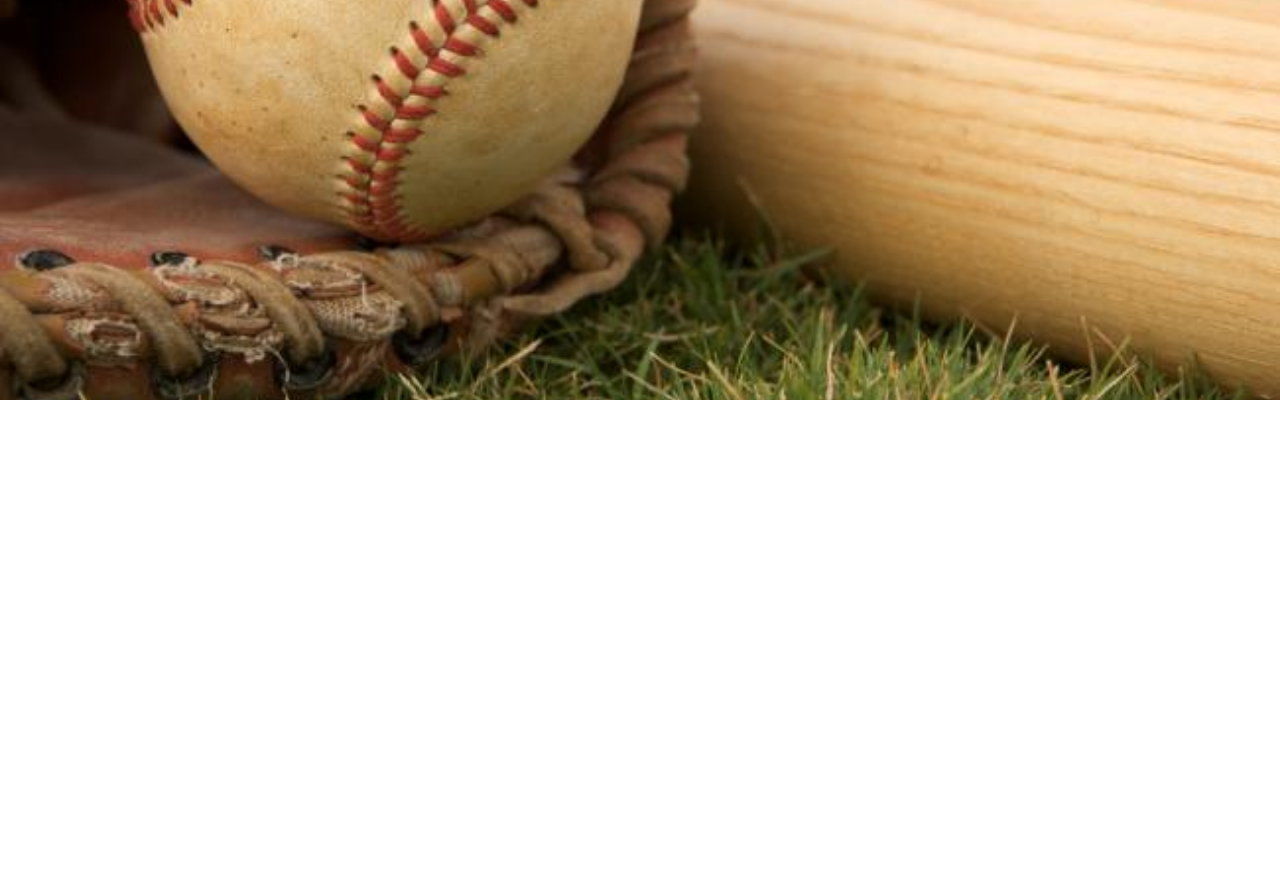
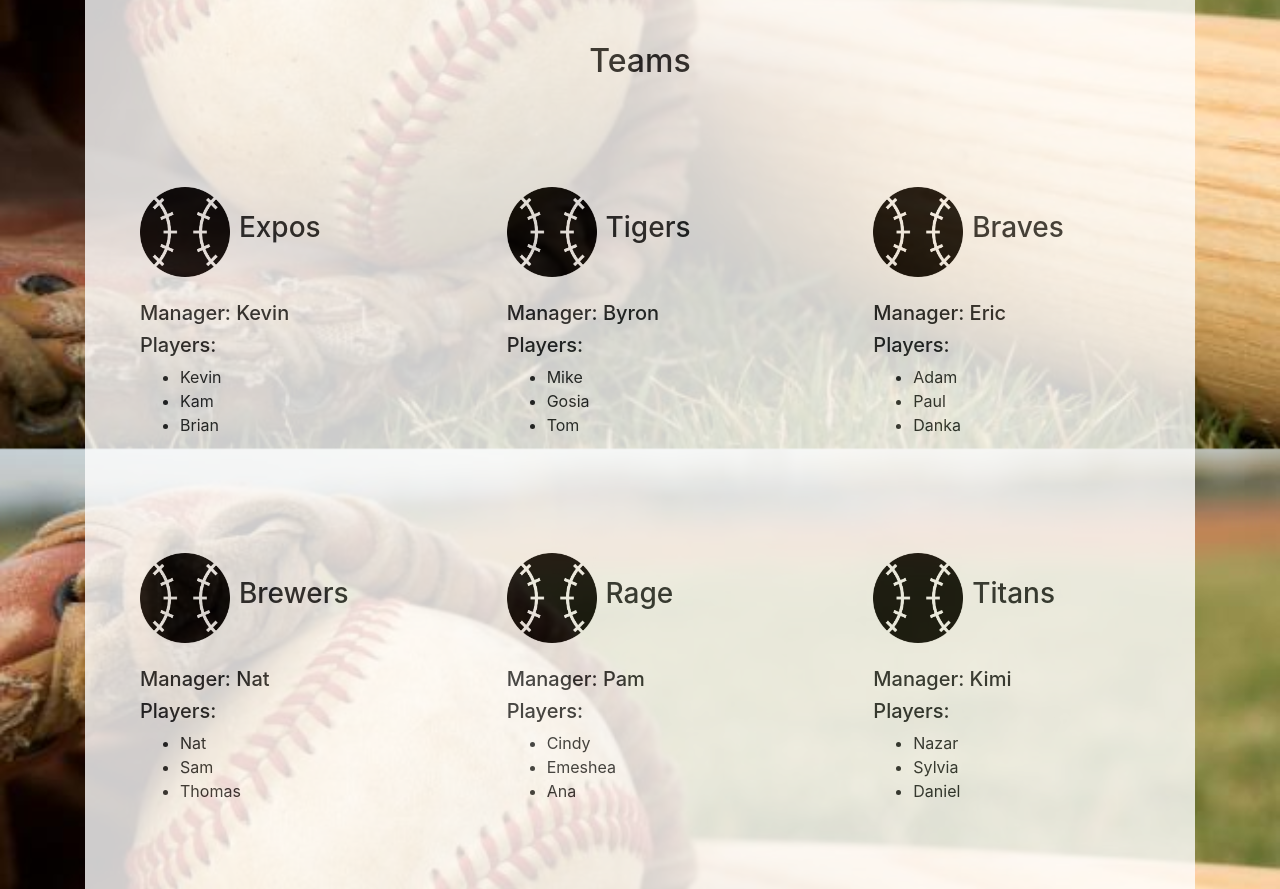
Before and after one commit to yetka/react-baseball-league, a React app: page /#/teams in a window 1280 px wide. Shown: the part 400-1289 px from the top of the page. Before the commit the page ends 800 px from the top, so only its background shows below. Built offline with nearby package versions, Linux system fonts and the light colour scheme.

Commit message:
add TeamsList and Team components

```diff
--- a/src/components/Team.jsx
+++ b/src/components/Team.jsx
@@ -1,10 +1,37 @@
 import React from 'react';
+import PropTypes from 'prop-types';
+import BaseballSymbol from '../assets/images/symbol.jpg';
 
-function Team(){
+function Team(props){
   return (
-    <div>
+    <div style={{padding: '50px'}} className="col-md-4">
+      <div className="row">
+        <div className="col-md-4">
+          <img style={{width: '90px'}} src={BaseballSymbol} alt="symbol"></img>
+        </div>
+        <div className="col-md-8">
+          <br></br>
+          <h3>{props.name}</h3>
+        </div>
+      </div>
+      <br></br>
+      <div>
+        <h5>Manager: {props.manager}</h5>
+        <h5>Players: </h5>
+        <ul>
+          {props.players.map((player, i) =>
+            <li>{player}</li>
+          )}
+        </ul>
+      </div>
     </div>
   );
 }
 
+Team.propTypes = {
+  name: PropTypes.string,
+  manager: PropTypes.string,
+  players: PropTypes.arrayOf(PropTypes.string)
+};
+
 export default Team;
--- a/src/components/TeamsList.jsx
+++ b/src/components/TeamsList.jsx
@@ -1,8 +1,55 @@
 import React from 'react';
+import Team from './Team';
+
+let masterTeamsList= [
+  {
+    name: 'Expos',
+    manager: 'Kevin',
+    players: ['Kevin', 'Kam', 'Brian']
+  },
+  {
+    name: 'Tigers',
+    manager: 'Byron',
+    players: ['Mike', 'Gosia', 'Tom']
+  },
+  {
+    name: 'Braves',
+    manager: 'Eric',
+    players: ['Adam', 'Paul', 'Danka']
+  },
+  {
+    name: 'Brewers',
+    manager: 'Nat',
+    players: ['Nat', 'Sam', 'Thomas']
+  },
+  {
+    name: 'Rage',
+    manager: 'Pam',
+    players: ['Cindy', 'Emeshea', 'Ana']
+  },
+  {
+    name: 'Titans',
+    manager: 'Kimi',
+    players: ['Nazar', 'Sylvia', 'Daniel']
+  }
+];
 
 function TeamsList(){
   return (
-    <div>
+    <div style={{backgroundColor: 'white', opacity: '0.8', filter: 'alpha(opacity=50)', padding: '20px'}}>
+      <br></br>
+      <h2 style={{textAlign: 'center'}}>Teams</h2>
+      <br></br>
+      <br></br>
+      <div className="row">
+        {masterTeamsList.map((team, i) =>
+          <Team
+            name={team.name}
+            manager={team.manager}
+            players={team.players}
+            key={i}/>
+        )}
+      </div>
     </div>
   );
 }
```
Also changed, not shown: src/assets/images/symbol.jpg (added).
